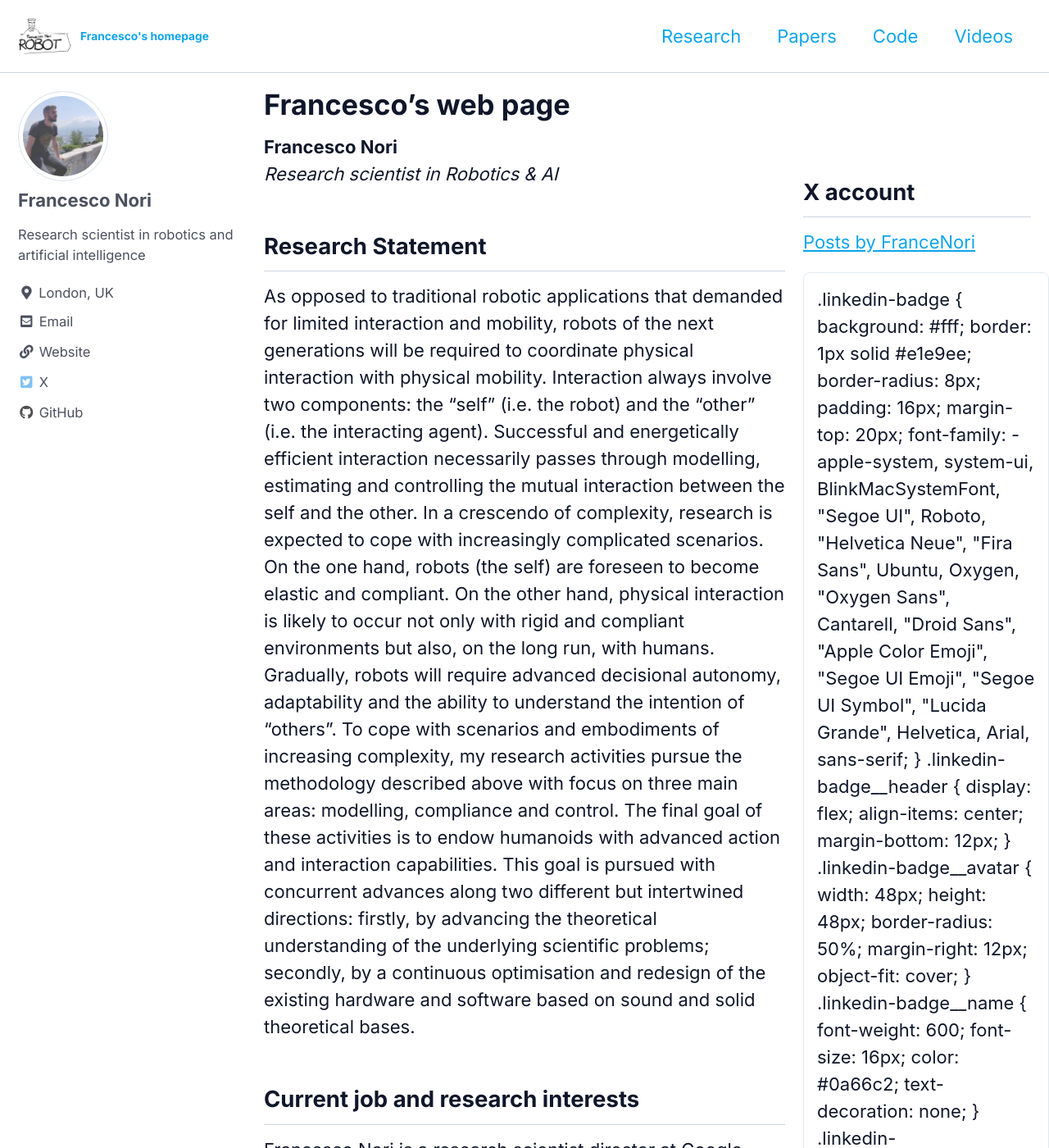
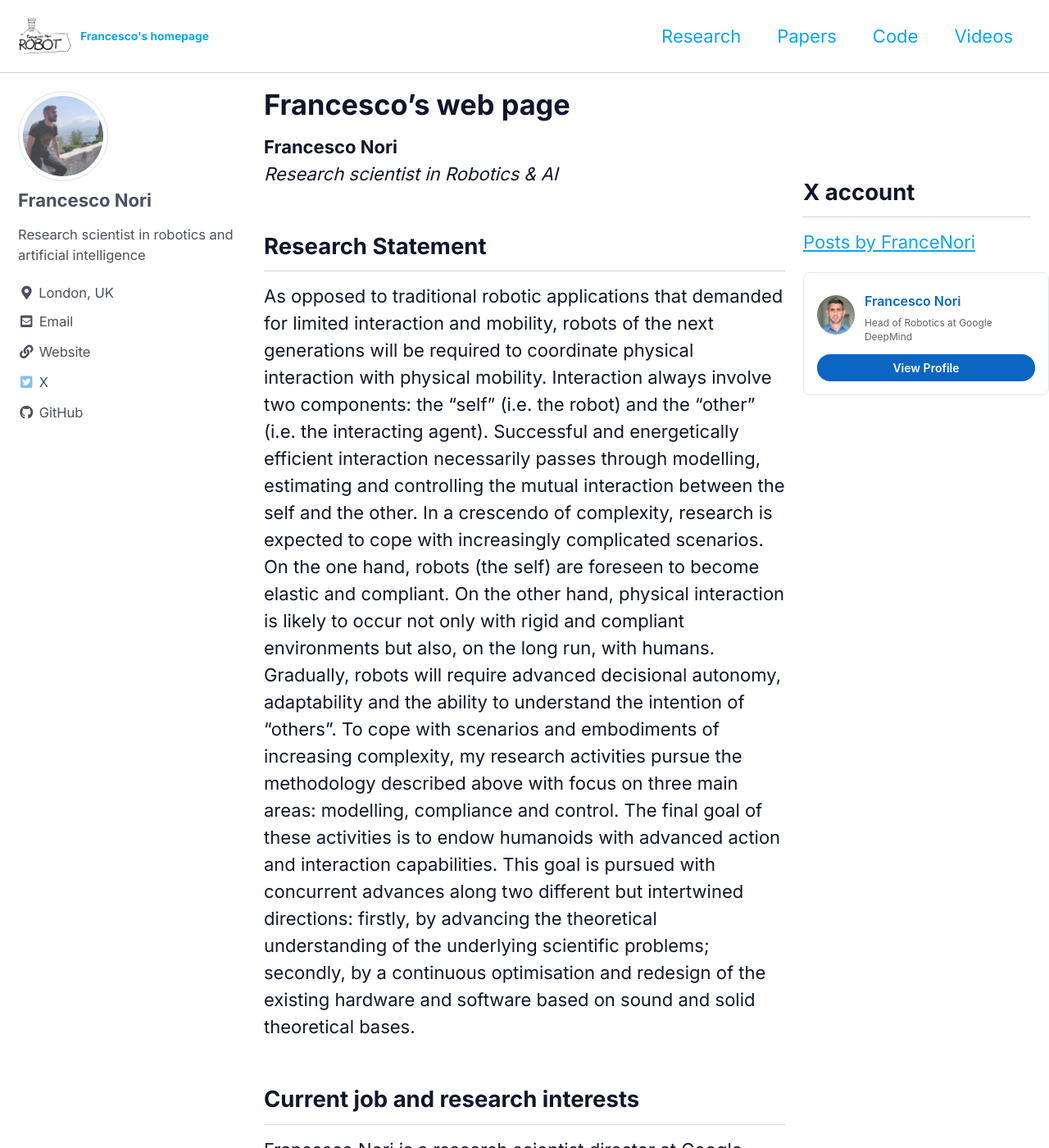
Before and after one commit to iron76/iron76.github.io, a Jekyll site: the page built from index.html, in a window 1280 px wide and 1400 px high. Shown: the whole window at 82% size. Built offline with Jekyll 4.4.1, drawn with Linux system fonts in a browser that asks for light colours; cached includes are drawn as plain includes; the list of posts is cut into pages by our own code; comment, search, counter and statistics services are not loaded.

Commit message:
Fix visible CSS by using inline styles for LinkedIn badge

```diff
--- a/_includes/linkedin-profile.html
+++ b/_includes/linkedin-profile.html
@@ -1,73 +1,21 @@
-<div class="linkedin-badge sidebar__right sticky">
-    <style>
-        .linkedin-badge {
-            background: #fff;
-            border: 1px solid #e1e9ee;
-            border-radius: 8px;
-            padding: 16px;
-            margin-top: 20px;
-            font-family: -apple-system, system-ui, BlinkMacSystemFont, "Segoe UI", Roboto, "Helvetica Neue", "Fira Sans", Ubuntu, Oxygen, "Oxygen Sans", Cantarell, "Droid Sans", "Apple Color Emoji", "Segoe UI Emoji", "Segoe UI Symbol", "Lucida Grande", Helvetica, Arial, sans-serif;
-        }
-
-        .linkedin-badge__header {
-            display: flex;
-            align-items: center;
-            margin-bottom: 12px;
-        }
-
-        .linkedin-badge__avatar {
-            width: 48px;
-            height: 48px;
-            border-radius: 50%;
-            margin-right: 12px;
-            object-fit: cover;
-        }
-
-        .linkedin-badge__name {
-            font-weight: 600;
-            font-size: 16px;
-            color: #0a66c2;
-            text-decoration: none;
-        }
-
-        .linkedin-badge__headline {
-            font-size: 12px;
-            color: #5f6368;
-            margin-top: 4px;
-            line-height: 1.4;
-        }
-
-        .linkedin-badge__button {
-            display: block;
-            width: 100%;
-            text-align: center;
-            background-color: #0a66c2;
-            color: white !important;
-            padding: 6px 0;
-            border-radius: 16px;
-            font-weight: 600;
-            font-size: 14px;
-            text-decoration: none;
-            transition: background-color 0.2s;
-        }
-
-        .linkedin-badge__button:hover {
-            background-color: #004182;
-        }
-    </style>
-
+<div class="linkedin-badge sidebar__right sticky"
+    style="background: #fff; border: 1px solid #e1e9ee; border-radius: 8px; padding: 16px; margin-top: 20px; font-family: -apple-system, system-ui, BlinkMacSystemFont, 'Segoe UI', Roboto, 'Helvetica Neue', 'Fira Sans', Ubuntu, Oxygen, 'Oxygen Sans', Cantarell, 'Droid Sans', 'Apple Color Emoji', 'Segoe UI Emoji', 'Segoe UI Symbol', 'Lucida Grande', Helvetica, Arial, sans-serif;">
     {% assign profile = site.data.linkedin %}
-    <div class="linkedin-badge__header">
-        <img src="{{ profile.avatar | relative_url }}" alt="{{ profile.name }}" class="linkedin-badge__avatar">
+    <div class="linkedin-badge__header" style="display: flex; align-items: center; margin-bottom: 12px;">
+        <img src="{{ profile.avatar | relative_url }}" alt="{{ profile.name }}" class="linkedin-badge__avatar"
+            style="width: 48px; height: 48px; border-radius: 50%; margin-right: 12px; object-fit: cover;">
         <div>
-            <a href="{{ profile.profile_url }}" class="linkedin-badge__name" target="_blank" rel="noopener noreferrer">
+            <a href="{{ profile.profile_url }}" class="linkedin-badge__name" target="_blank" rel="noopener noreferrer"
+                style="font-weight: 600; font-size: 16px; color: #0a66c2; text-decoration: none;">
                 {{ profile.name }}
             </a>
-            <div class="linkedin-badge__headline">{{ profile.headline }}</div>
+            <div class="linkedin-badge__headline"
+                style="font-size: 12px; color: #5f6368; margin-top: 4px; line-height: 1.4;">{{ profile.headline }}</div>
         </div>
     </div>
 
-    <a href="{{ profile.profile_url }}" class="linkedin-badge__button" target="_blank" rel="noopener noreferrer">
+    <a href="{{ profile.profile_url }}" class="linkedin-badge__button" target="_blank" rel="noopener noreferrer"
+        style="display: block; width: 100%; text-align: center; background-color: #0a66c2; color: white !important; padding: 6px 0; border-radius: 16px; font-weight: 600; font-size: 14px; text-decoration: none;">
         View Profile
     </a>
 </div>
```
